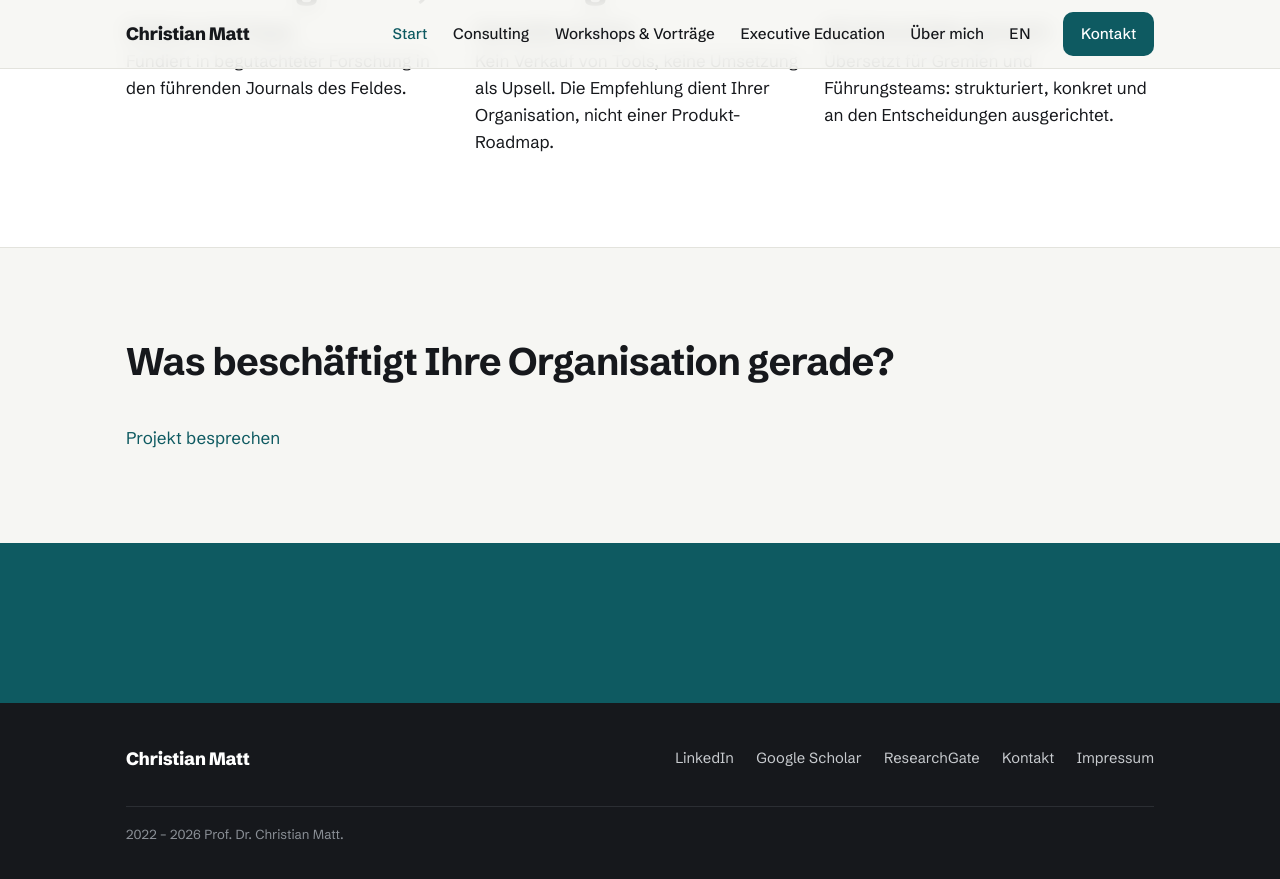
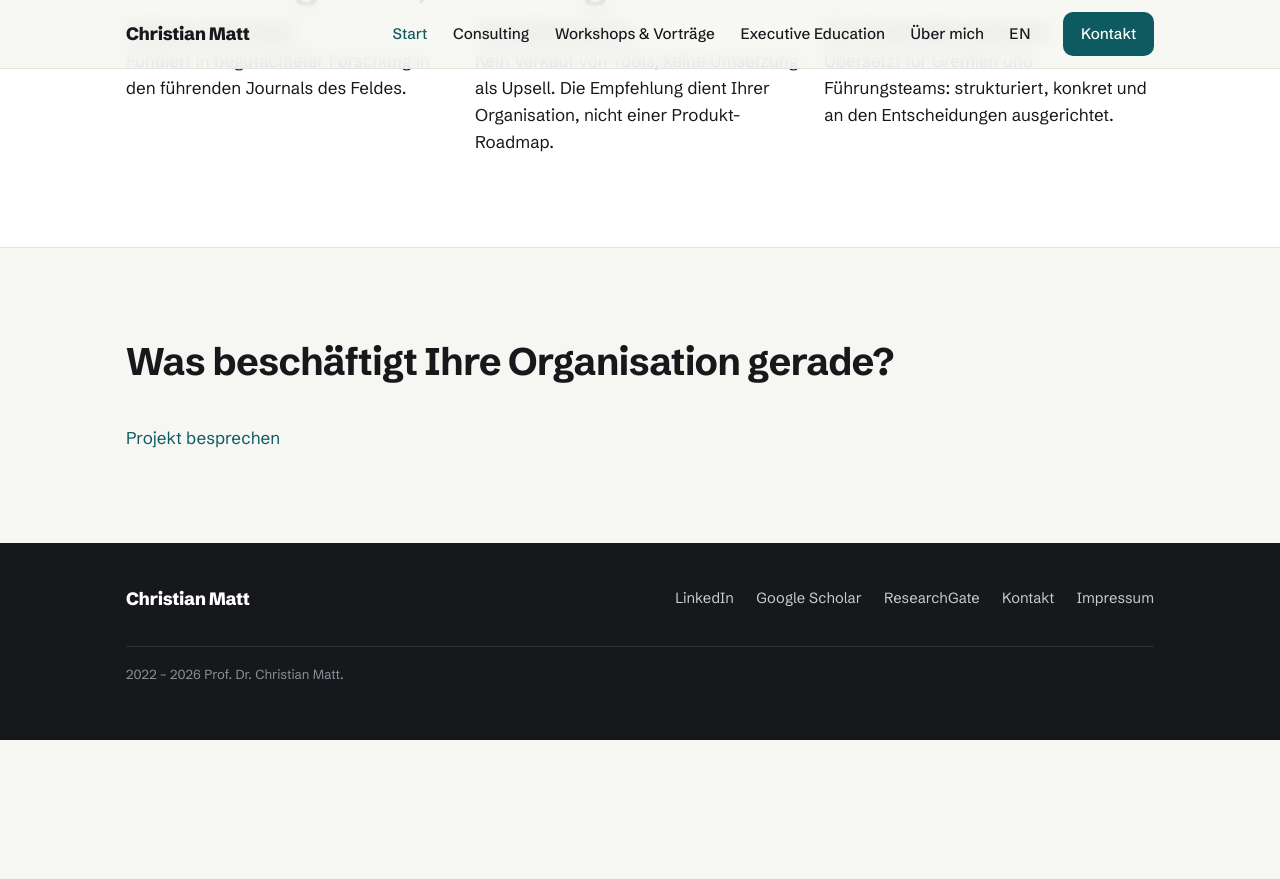
Before and after one commit to christian-matt/christian-matt.github.io, a Jekyll site: the page built from pages/index.md, in a window 1280 px wide and 900 px high, scrolled down 1535 px. Shown: the top 879 px of the window. Built offline with Jekyll 4.4.1, drawn with Linux system fonts in a browser that asks for light colours; after the commit the page ends 2275 px from its top, so only the background shows below that.

Commit message:
Adjust layout homepage.

```diff
--- a/_layouts/home.html
+++ b/_layouts/home.html
@@ -12,4 +12,3 @@ layout: default
 <section class="section section-topics"><div class="wrap markdown-section">{{ sections[1] }}</div></section>
 <section class="why section-ways"><div class="wrap section markdown-section">{{ sections[2] }}</div></section>
 <section class="section section-benefits"><div class="wrap markdown-section">{{ sections[3] }}</div></section>
-<section class="cta-band"><div class="wrap markdown-section">{{ sections[4] }}</div></section>
```
